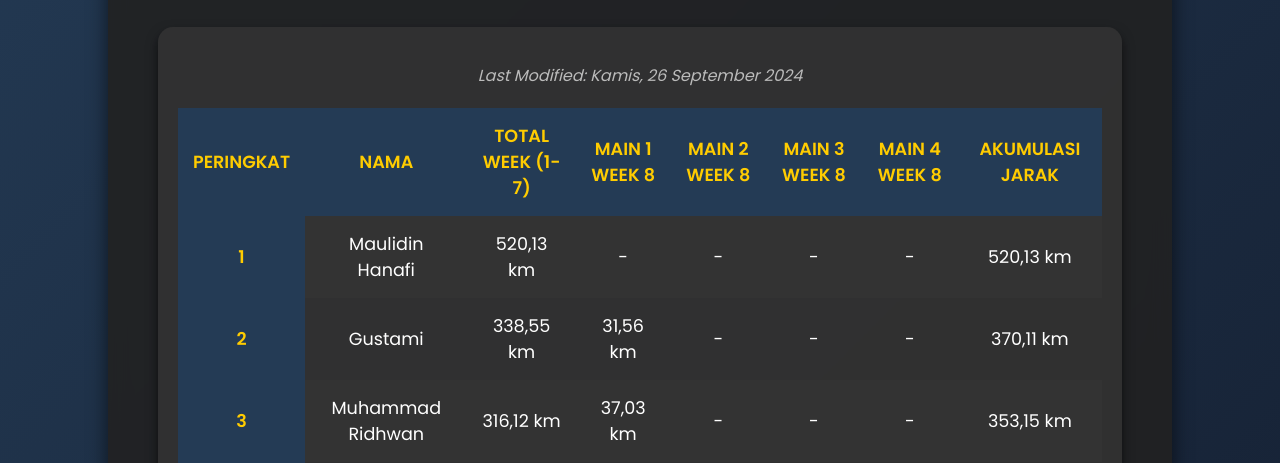
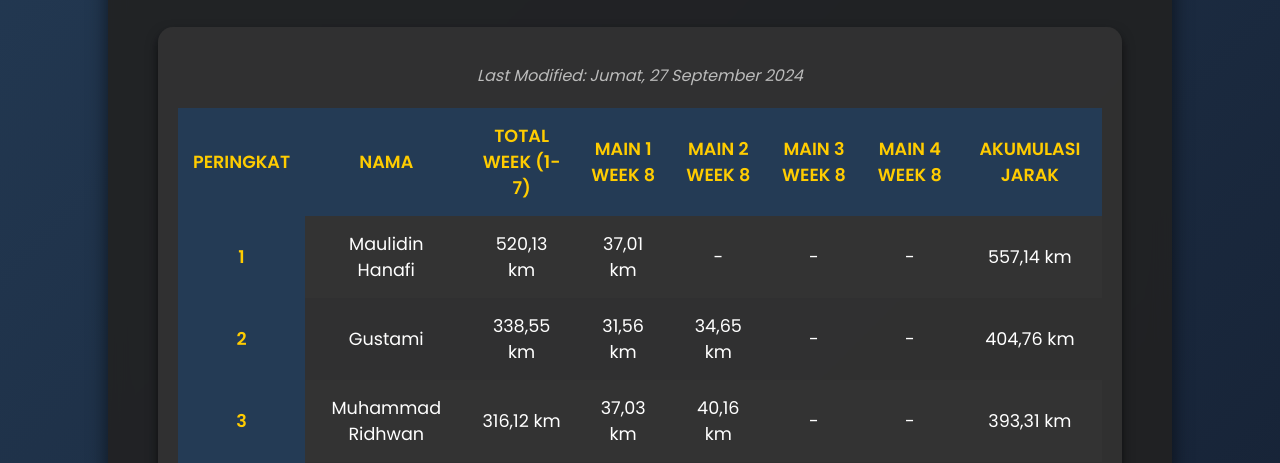
Before and after one commit to OilMovefit/Sebuse-OIL-MOVEFIT, a plain HTML site: page sepeda-male.html in a window 1280 px wide. Shown: the part 337-800 px from the top of the page. Drawn offline with Linux system fonts and the light colour scheme.

Commit message:
Update sepeda-male.html

```diff
--- a/sepeda-male.html
+++ b/sepeda-male.html
@@ -245,7 +245,7 @@
         <section>
             <h2>Sepeda (Male)</h2>
             <div class="table-container">
-                <p style="text-align: center; font-style: italic; color: #bbb;">Last Modified: Kamis, 26 September 2024</p> <!-- Tanggal Modifikasi -->
+                <p style="text-align: center; font-style: italic; color: #bbb;">Last Modified: Jumat, 27 September 2024</p> <!-- Tanggal Modifikasi -->
                 <table>
                     <tr>
                         <th>Peringkat</th>
@@ -261,31 +261,31 @@
                         <th>1</th>
                         <td>Maulidin Hanafi</td>
                         <td>520,13 km</td>
+                        <td>37,01 km</td>
                         <td>-</td>
                         <td>-</td>
                         <td>-</td>
-                        <td>-</td>
-                        <td>520,13 km</td>
+                        <td>557,14 km</td>
                     </tr>
                     <tr>
                         <th>2</th>
                         <td>Gustami</td>
                         <td>338,55 km</td>
                         <td>31,56 km</td>
+                        <td>34,65 km</td>
                         <td>-</td>
                         <td>-</td>
-                        <td>-</td>
-                        <td>370,11 km</td>
+                        <td>404,76 km</td>
                     </tr>
                     <tr>
                         <th>3</th>
                         <td>Muhammad Ridhwan</td>
                         <td>316,12 km</td>
                         <td>37,03 km</td>
+                        <td>40,16 km</td>
                         <td>-</td>
                         <td>-</td>
-                        <td>-</td>
-                        <td>353,15 km</td>
+                        <td>393,31 km</td>
                     </tr>
 
                     <tr>
```
